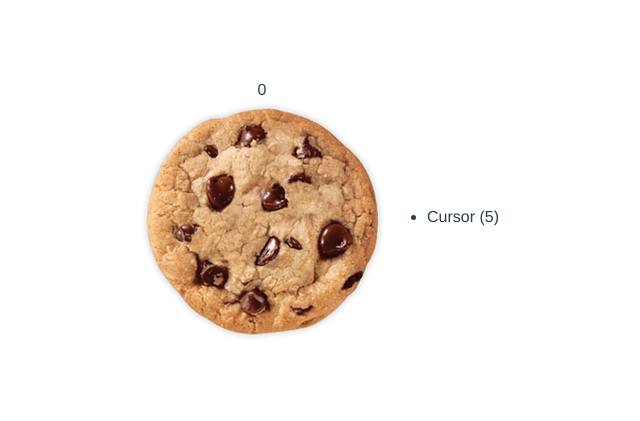
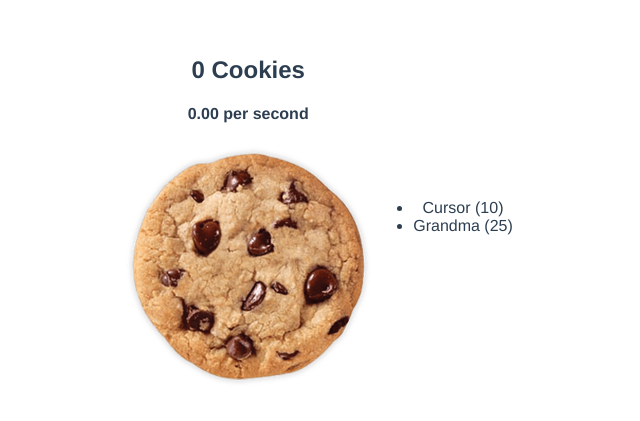
Before and after one commit to ArnaudDoubremelle/vue-cookie-clicker, a Vue app: page / in a window 1280 px wide. Shown: the part 183-604 px from the top of the page, without its empty margins (322-962 px from the left). Built offline with nearby package versions, Linux system fonts and the light colour scheme.

Commit message:
Tween number

```diff
--- a/public/index.html
+++ b/public/index.html
@@ -14,4 +14,6 @@
     <div id="app"></div>
     <!-- built files will be auto injected -->
   </body>
+  <script src="https://cdnjs.cloudflare.com/ajax/libs/gsap/1.20.3/TweenMax.min.js"></script>
+
 </html>
--- a/src/components/Building.vue
+++ b/src/components/Building.vue
@@ -2,7 +2,8 @@
     <div class="content">
         <div class="building-block">
             <ul>
-                <li id="cursor">Cursor (5) <button v-if="cursor" @click="buyCursor">Buy</button></li>
+                <li id="cursor">Cursor (10) <button v-if="cursor" @click="buyCursor">Buy</button></li>
+                <li id="grandma">Grandma (25) <button v-if="grandma" @click="buyGrandma">Buy</button></li>
             </ul>
         </div>
     </div>
@@ -16,14 +17,24 @@
                 return this.$store.state.count;
             },
             cursor() {
-                if (this.getCounter >= 5) {
+                if (this.getCounter >= 10) {
+                    return true;
+                }
+            },
+            grandma() {
+                if (this.getCounter >= 25) {
                     return true;
                 }
             }
         },
         methods: {
             buyCursor() {
-                this.$store.commit('decrement', 5)
+                this.$store.commit('decrementCount', 10);
+                this.$store.commit('incrementCookiePerSecond', 0.2);
+            },
+            buyGrandma() {
+                this.$store.commit('decrementCount', 25);
+                this.$store.commit('incrementCookiePerSecond', 1);
             }
         }
     };
--- a/src/components/Cookie.vue
+++ b/src/components/Cookie.vue
@@ -17,7 +17,7 @@
         },
         methods: {
             increment() {
-                this.$store.commit('increment')
+                this.$store.commit('incrementCount')
             }
         }
     };
--- a/src/components/Score.vue
+++ b/src/components/Score.vue
@@ -1,15 +1,42 @@
 <template>
-    <div class="count">{{getCounter}}</div>
+    <div>
+        <h2 class="count">{{animatedNumber}} Cookies</h2>
+        <h4 class="cookiePerSecond">{{getCookiePerSecond.toFixed(2)}} per second</h4>
+    </div>
 </template>
 
 <script>
     export default {
         name: 'Score',
+        data() {
+            return {
+                currentCookiePerSecond: 0,
+                tweenedNumber: 0
+            }
+        },
         computed: {
+            animatedNumber: function() {
+                return this.tweenedNumber.toFixed(0);
+            },
             getCounter() {
                 return this.$store.state.count
+            },
+            getCookiePerSecond() {
+                return this.$store.state.cookiePerSecond
             }
         },
+        watch: {
+            getCounter: function(newValue) {
+                TweenLite.to(this.$data, 0.5, { tweenedNumber: newValue });
+            }
+        },
+        mounted() {
+            setInterval(function(){
+                if (this.getCookiePerSecond > 0) {
+                    this.$store.commit('incrementCount', this.getCookiePerSecond)
+                }
+            }.bind(this), 1000);
+        }
     };
 </script>
 
--- a/src/main.js
+++ b/src/main.js
@@ -1,6 +1,7 @@
 import Vue from "vue";
 import App from "./App.vue";
 import store from "./store";
+
 
 Vue.config.productionTip = false;
 
--- a/src/store.js
+++ b/src/store.js
@@ -5,14 +5,22 @@ Vue.use(Vuex);
 
 export default new Vuex.Store({
   state: {
-      count: 0
+      count: 0,
+      cookiePerSecond: 0
   },
   mutations: {
-      increment (state) {
+      incrementCount (state, mount) {
+        if (mount > 0) {
+          state.count = state.count + mount
+        } else {
           state.count++
+        }
       },
-      decrement(state, mount) {
+      decrementCount(state, mount) {
           state.count = state.count - mount
+      },
+      incrementCookiePerSecond(state, mount) {
+          state.cookiePerSecond = state.cookiePerSecond + mount
       }
   },
   actions: {}
```
